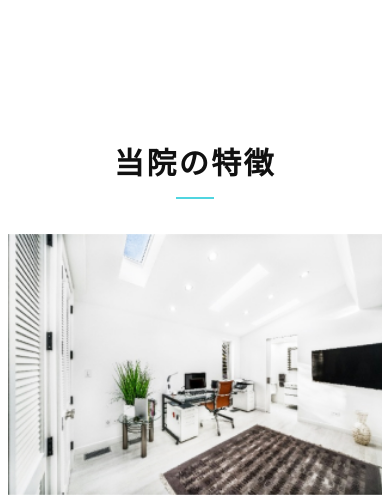
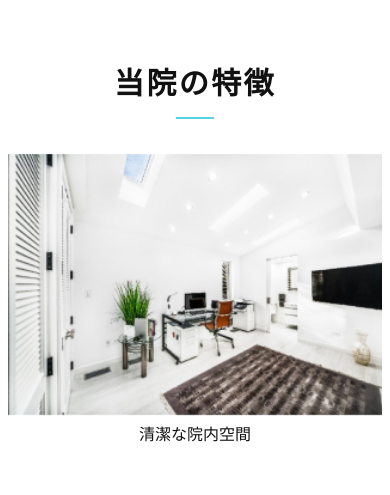
Before and after one commit to sy5725/fictional-dentistry, a plain HTML site: page index.html in a window 390 px wide. Shown: the part 561-1056 px from the top of the page. Drawn offline with Linux system fonts and the light colour scheme; some packages are replaced by stand-ins of ours.

Commit message:
Update style.css

```diff
--- a/css/style.css
+++ b/css/style.css
@@ -842,7 +842,13 @@ sp-nav(ナビ)
         left: 30px;
     }
 
-    .heading, .heading2 {
+    .heading {
+        margin-top: 60px;
+        padding-bottom: 10px;
+        margin-bottom: 35px;
+    }
+
+    .heading2 {
         padding-top: 60px;
         padding-bottom: 10px;
         margin-bottom: 35px;
```
